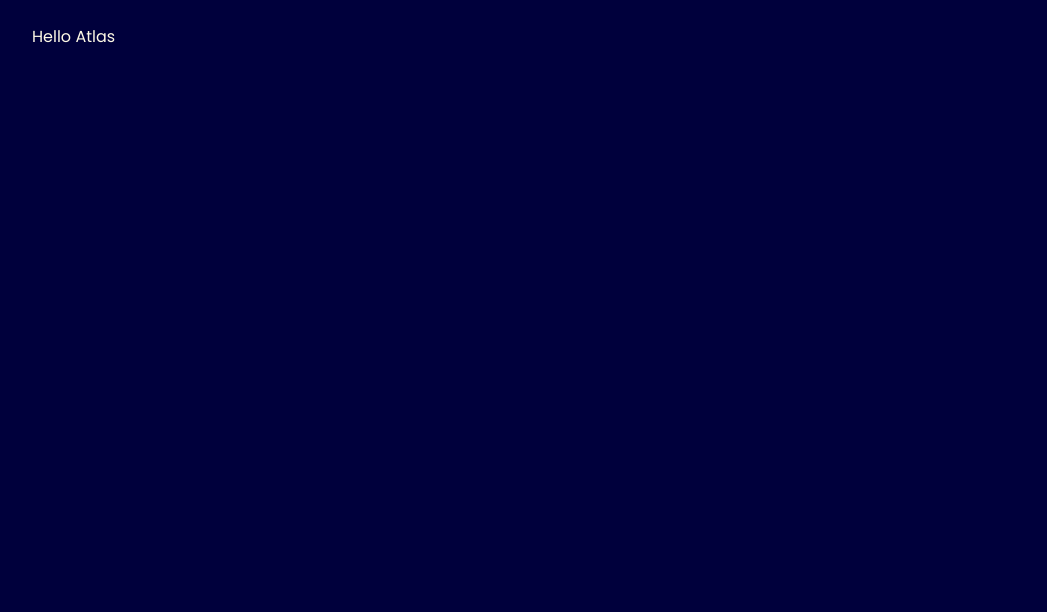
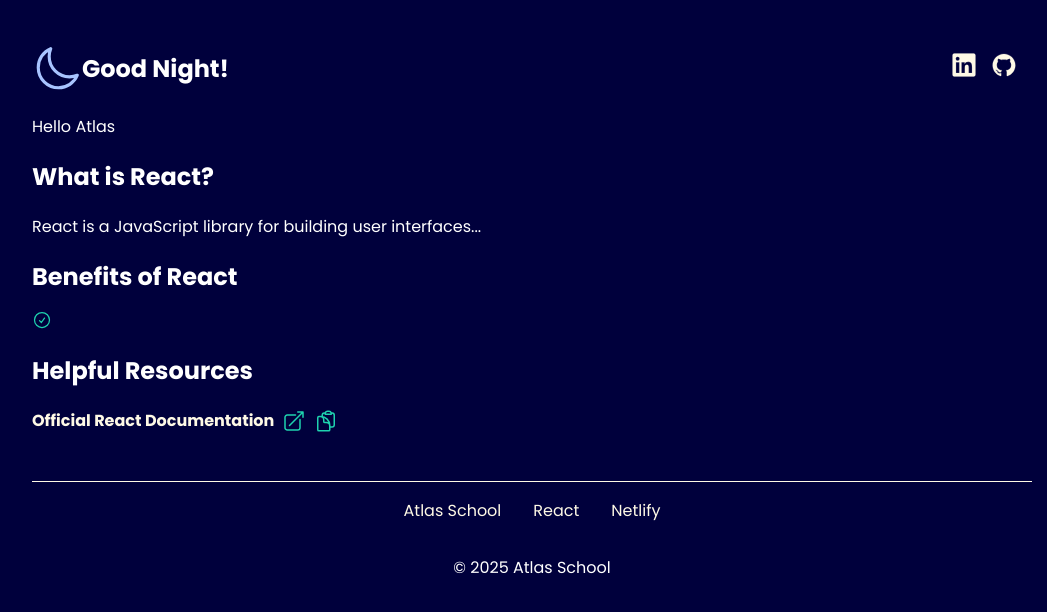
Before and after one commit to MichelleBert17/MichelleBert-ReactJSX, a React (Vite) app: page / in a window 1280 px wide. Shown: the top 612 px of the page, without its empty margins (108-1155 px from the left). Built offline with nearby package versions, Linux system fonts and the light colour scheme.

Commit message:
fixing errors

```diff
--- a/src/App.jsx
+++ b/src/App.jsx
@@ -1,5 +1,40 @@
+import React from 'react';
+import Header from "./Components/Header.jsx";
+import HelpfulResource from './Components/HelpfulResource.jsx';
+import Footer from "./Components/Footer.jsx";
+
+
 function App() {
-  return <div className="app">Hello Atlas</div>;
+  return (
+    <div className="app" style={{ color: "white" }}>
+
+      <Header />
+      Hello Atlas
+
+      <section>
+        <h1>What is React?</h1>
+        <p>React is a JavaScript library for building user interfaces...</p>
+      </section>
+
+      <section>
+        <h1>Benefits of React</h1>
+        <ul>
+          <li></li>
+        </ul>
+      </section>
+
+      <section>
+        <h1>Helpful Resources</h1>
+        <HelpfulResource
+          link="https://reactjs.org/docs/getting-started.html"
+          label="Official React Documentation"
+        />
+      </section>
+
+     <Footer />
+    </div>
+
+  );
 }
 
 export default App;
--- a/src/Components/CopyLink.jsx
+++ b/src/Components/CopyLink.jsx
@@ -0,0 +1,20 @@
+import React from "react";
+import copyIcon from "../assets/copy.svg";
+
+const CopyLink = ({ link }) => {
+  const handleCopy = () => {
+    navigator.clipboard.writeText(link);
+    alert("Link copied to clipboard!");
+  };
+
+  return (
+    <img
+      src={copyIcon}
+      alt="copy link"
+      className="copy"
+      onClick={handleCopy}
+    />
+  );
+};
+
+export default CopyLink;
--- a/src/Components/Footer.jsx
+++ b/src/Components/Footer.jsx
@@ -0,0 +1,21 @@
+import React from 'react';
+import links from '../assets/links.json';
+const Footer = () => {
+  const currentYear = new Date().getFullYear();
+  return (
+    <footer>
+      <ul>
+        {links.map((item, index) => (
+          <li key={index}>
+            <a href={item.link} target="_blank" rel="noopener noreferrer">
+                {item.label}
+            </a>
+          </li>
+        ))}
+        </ul>
+        <p>© {currentYear} Atlas School</p>
+    </footer>
+  );
+}
+
+export default Footer;
--- a/src/Components/Greeting.jsx
+++ b/src/Components/Greeting.jsx
@@ -0,0 +1,34 @@
+import React from "react";
+import day from "../assets/day.svg";
+import evening from "../assets/evening.svg";
+import night from "../assets/night.svg";
+
+const Greeting = () => {
+  const hour = new Date().getHours();
+
+  let imgSrc = day;
+  let greetingText = "";
+
+  if (hour >= 6 && hour < 12) {
+    greetingText = "Good Morning!";
+    imgSrc = day;
+  } else if (hour >= 12 && hour < 17) {
+    greetingText = "Good Afternoon!";
+    imgSrc = day;
+  } else if (hour >= 17 && hour < 21) {
+    greetingText = "Good Evening!";
+    imgSrc = evening;
+  } else {
+    greetingText = "Good Night!";
+    imgSrc = night;
+  }
+
+  return (
+    <h1 className="greeting">
+      <img src={imgSrc} alt="time of day" />
+      {greetingText}
+    </h1>
+  );
+};
+
+export default Greeting;
--- a/src/Components/Header.jsx
+++ b/src/Components/Header.jsx
@@ -0,0 +1,13 @@
+import React from "react";
+import Greeting from "./Greeting.jsx";
+import SocialLinks from "./SocialLinks.jsx";
+
+const Header = () => {
+  return (
+    <nav className="header">
+        <Greeting />
+        <SocialLinks />
+    </nav>
+  );
+}
+export default Header;
--- a/src/Components/HelpfulResource.jsx
+++ b/src/Components/HelpfulResource.jsx
@@ -0,0 +1,15 @@
+import React from "react";
+import OpenLink from "./OpenLink.jsx";
+import CopyLink from "./CopyLink.jsx";
+
+const HelpfulResource = ({ link, label }) => {
+  return (
+    <div className="helpful-resource">
+      {label}
+      <OpenLink link={link} />
+      <CopyLink link={link} />
+    </div>
+  );
+};
+
+export default HelpfulResource;
--- a/src/Components/OpenLink.jsx
+++ b/src/Components/OpenLink.jsx
@@ -0,0 +1,17 @@
+import React from "react";
+import openIcon from "../assets/open.svg";
+
+const OpenLink = ({ link }) => {
+  return (
+    <a
+      href={link}
+      target="_blank"
+      rel="noopener noreferrer"
+      className="open-link"
+    >
+      <img src={openIcon} alt="open link" />
+    </a>
+  );
+};
+
+export default OpenLink;
--- a/src/Components/Section.jsx
+++ b/src/Components/Section.jsx
@@ -0,0 +1,3 @@
+<Section title="foo">
+Sed nec diam magna. Nam nec nisi id nisi cursus vehicula.
+</Section>
--- a/src/Components/SocialLinks.jsx
+++ b/src/Components/SocialLinks.jsx
@@ -0,0 +1,27 @@
+import React from "react";
+import linkedin from "../assets/linkedin.svg";
+import github from "../assets/github.svg";
+
+const SocialLinks = () => {
+  return (
+    <div className="social-links">
+      <a
+        href="https://www.linkedin.com/in/michelle-berthiaume-3892b034"
+        target="_blank"
+        rel="noopener noreferrer"
+      >
+        <img src={linkedin} alt="LinkedIn Profile" />
+      </a>
+
+      <a
+        href="https://github.com/atlas-school-classroom/react-and-jsx-MichelleBert17"
+        target="_blank"
+        rel="noopener noreferrer"
+      >
+        <img src={github} alt="GitHub Repository" />
+      </a>
+    </div>
+  );
+};
+
+export default SocialLinks;
```
Also changed, not shown: src/Components/AboutMe.jsx (+12 -0 lines), src/main.jsx (+7 -10 lines).
